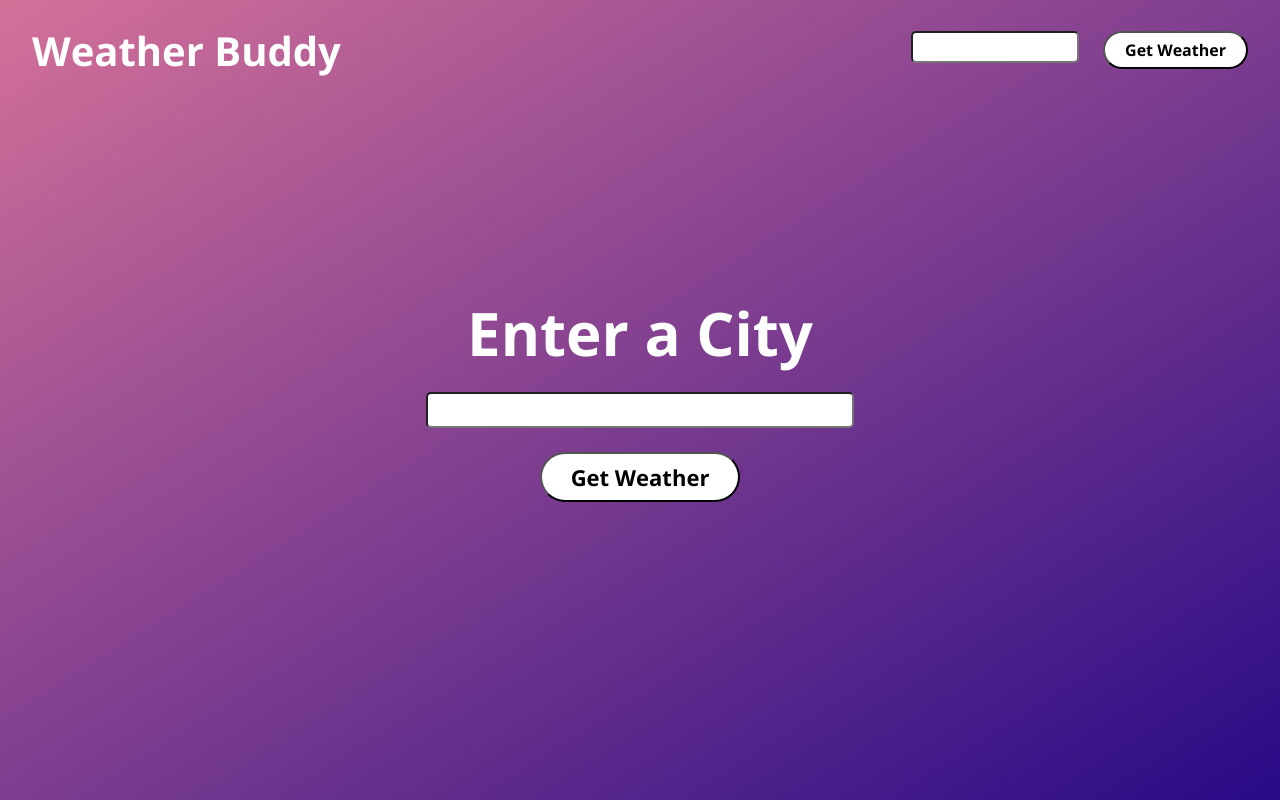
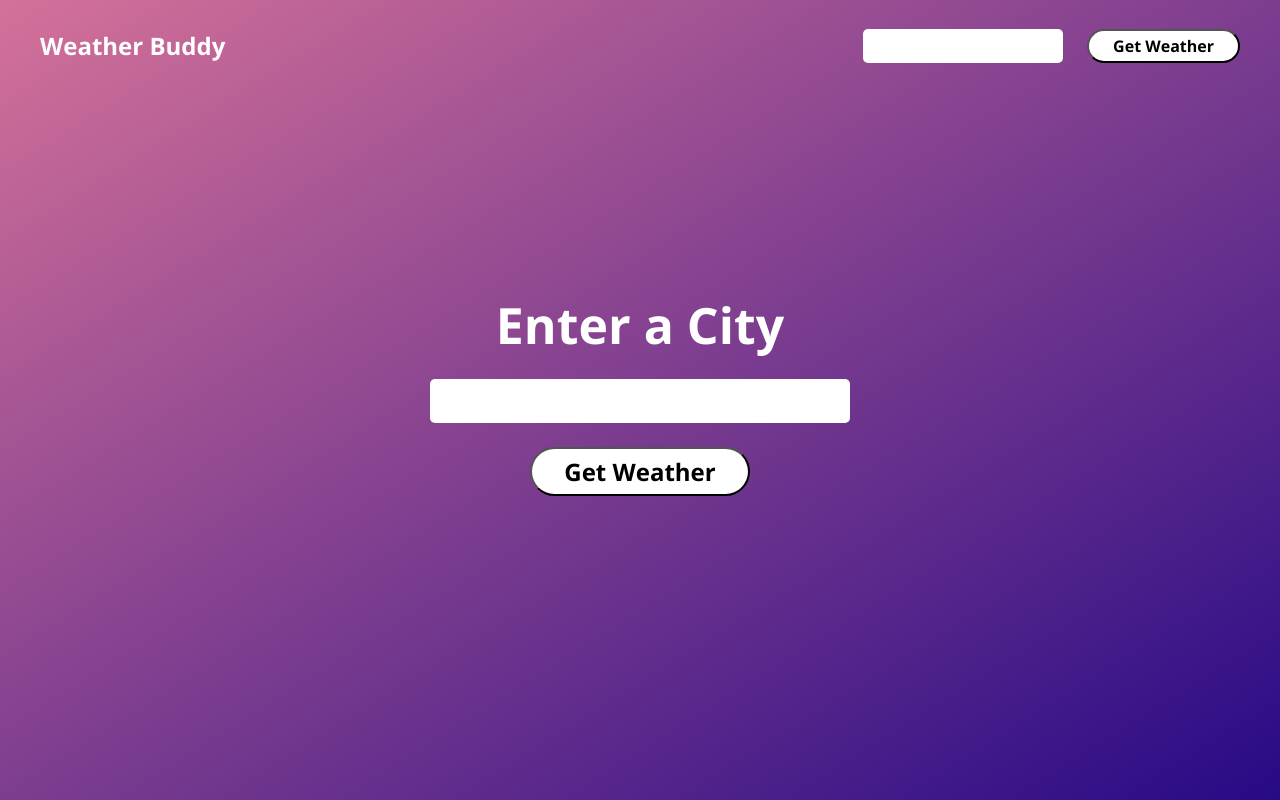
Before and after one commit to miguelagol/weather-buddy, a React (Create React App) app: page / in a window 1280 px wide. Built offline with nearby package versions, Linux system fonts and the light colour scheme; a web font is replaced by a local one.

Commit message:
Improve css

```diff
--- a/src/components/App.js
+++ b/src/components/App.js
@@ -1,6 +1,5 @@
 import React from 'react';
 import { BrowserRouter as Router, Route, Switch } from 'react-router-dom';
-import PropTypes from 'prop-types';
 import Home from './Home.js';
 import Button from './Button';
 import Input from './Input';
@@ -29,18 +28,8 @@ export default function App() {
 function CityForm() {
    return (
       <div className={css['header-form']}>
-         <Input className={css['header-input']} />
-         <Button className={css['header-button']} type="submit">
-            Get Weather
-         </Button>
+         <Input variant="small" />
+         <Button type="button">Get Weather</Button>
       </div>
    );
 }
-
-CityForm.propTypes = {
-   buttonText: PropTypes.string,
-};
-
-CityForm.defaultProps = {
-   buttonText: undefined,
-};
--- a/src/components/App.module.scss
+++ b/src/components/App.module.scss
@@ -7,15 +7,15 @@
    display: grid;
    grid-template-rows: 70px 1fr;
    align-items: center;
-   font-size: $font-XXS;
+   font-size: $font-xs;
 }
 
 .App-header {
-   margin: 0 $grid * 3;
+   margin: 0 $grid * 4;
 }
 
 .title {
-   font-size: $font-XS;
+   font-size: $font-s;
    margin: 0;
 }
 
@@ -23,19 +23,10 @@
    display: none;
 }
 
-@media screen and (min-width: 500px) {
+@media screen and (min-width: 720px) {
    .App {
-      grid-template-rows: 85px 1fr;
-   }
-   .title {
-      font-size: $font-S;
-   }
-}
-
-@media screen and (min-width: 700px) {
-   .App {
-      grid-template-rows: 100px 1fr;
-      font-size: $font-S;
+      grid-template-rows: 91px 1fr;
+      font-size: $font-m;
    }
 
    .App-header {
@@ -43,29 +34,12 @@
       grid-template-columns: 1fr min-content;
       grid-gap: $grid * 3;
       align-items: center;
-      margin: 0 $grid * 4;
+      margin: 0 $grid * 5;
    }
 
    .header-form {
       display: grid;
-      grid-template-columns: repeat(2, min-content);
+      grid-template-columns: min-content max-content;
       grid-gap: $grid * 3;
    }
-
-   .header-button {
-      width: 145px;
-      height: 38px;
-      font-size: $font-XXS;
-   }
-
-   .header-input {
-      height: 26px;
-      width: 160px;
-   }
 }
-
-@media screen and (min-width: 900px) {
-   .title {
-      font-size: $font-M;
-   }
-}
--- a/src/components/Button.js
+++ b/src/components/Button.js
@@ -5,8 +5,16 @@ import css from './Button.module.scss';
 
 const classes = cln.bind(css);
 
-export default function Button({ className, type, children, ...rest }) {
-   const classNames = classes('button', className);
+export default function Button({
+   className,
+   type,
+   children,
+   variant,
+   ...rest
+}) {
+   const classNames = classes('button', className, {
+      [css[`button--${variant}`]]: variant,
+   });
 
    return (
       <button className={classNames} type={type} {...rest}>
@@ -17,10 +25,12 @@ export default function Button({ className, type, children, ...rest }) {
 
 Button.propTypes = {
    className: PropTypes.string,
-   type: PropTypes.string.isRequired,
+   type: PropTypes.oneOf(['button', 'submit', 'reset']).isRequired,
    children: PropTypes.node.isRequired,
+   variant: PropTypes.oneOf(['big']),
 };
 
 Button.defaultProps = {
    className: undefined,
+   variant: undefined,
 };
--- a/src/components/Button.module.scss
+++ b/src/components/Button.module.scss
@@ -1,19 +1,18 @@
 @import '../config.scss';
 
 .button {
-   width: 145px;
-   height: 38px;
-   border-radius: 19px;
+   width: max-content;
+   height: 34px;
+   border-radius: 17px;
    cursor: pointer;
    background-color: white;
-   font: bold $font-XXS Open Sans;
+   font: bold $font-xs Open Sans;
+   padding: 0 $grid * 3;
 }
 
-@media screen and (min-width: 500px) {
-   .button {
-      height: 50px;
-      width: 200px;
-      border-radius: 25px;
-      font-size: $font-XS;
-   }
+.button--big {
+   height: 49px;
+   border-radius: 25px;
+   font-size: $font-s;
+   padding: 0 $grid * 4;
 }
--- a/src/components/Home.js
+++ b/src/components/Home.js
@@ -7,8 +7,10 @@ export default function Home() {
    return (
       <div className={css.home}>
          <h2 className={css.title}>Enter a City</h2>
-         <Input className={css['responsive-width']} />
-         <Button type="submit">Get Weather</Button>
+         <Input className={css['responsive-width']} variant="big" />
+         <Button type="button" variant="big">
+            Get Weather
+         </Button>
       </div>
    );
 }
--- a/src/components/Home.module.scss
+++ b/src/components/Home.module.scss
@@ -4,33 +4,22 @@
    display: grid;
    grid-gap: $grid * 3;
    justify-items: center;
-   padding-bottom: 100px;
+   padding: 0 $grid * 4 100px $grid * 4;
 }
 
 .title {
    margin: 0;
-   font-size: $font-L;
+   font-size: $font-l;
    line-height: 50px;
 }
 
 .responsive-width {
-   width: 60%;
+   max-width: 420px;
 }
 
-@media screen and (min-width: 500px) {
+@media screen and (min-width: 720px) {
    .title {
-      font-size: $font-XL;
+      font-size: $font-xl;
       line-height: 60px;
    }
 }
-
-@media screen and (min-width: 700px) {
-   .title {
-      font-size: $font-XXL;
-      line-height: 70px;
-   }
-
-   .responsive-width {
-      width: 420px;
-   }
-}
--- a/src/components/Input.js
+++ b/src/components/Input.js
@@ -5,16 +5,20 @@ import css from './Input.module.scss';
 
 const classes = cln.bind(css);
 
-export default function Input({ className, ...rest }) {
-   const classNames = classes('input', className);
+export default function Input({ className, variant, ...rest }) {
+   const classNames = classes('input', className, {
+      [css[`input--${variant}`]]: variant,
+   });
 
    return <input className={classNames} {...rest} />;
 }
 
 Input.propTypes = {
    className: PropTypes.string,
+   variant: PropTypes.oneOf(['small', 'big']),
 };
 
 Input.defaultProps = {
    className: undefined,
+   variant: undefined,
 };
--- a/src/components/Input.module.scss
+++ b/src/components/Input.module.scss
@@ -1,9 +1,20 @@
 @import '../config.scss';
 
 .input {
-   height: 30px;
+   height: 24px;
    width: 100%;
+   border: 0;
    border-radius: 5px;
-   font: 400 $font-XXS Open Sans;
+   font: 400 $font-xs Open Sans;
    text-align: center;
+   padding: 0;
 }
+
+.input--small {
+   height: 34px;
+   width: 200px;
+}
+
+.input--big {
+   height: 44px;
+}
--- a/src/config.scss
+++ b/src/config.scss
@@ -1,9 +1,7 @@
 $grid: 8px;
 
-$font-XXS: 16px;
-$font-XS: 22px;
-$font-S: 32px;
-$font-M: 40px;
-$font-L: 45px;
-$font-XL: 50px;
-$font-XXL: 60px;
+$font-xs: 16px;
+$font-s: 24px;
+$font-m: 32px;
+$font-l: 44px;
+$font-xl: 50px;
```
